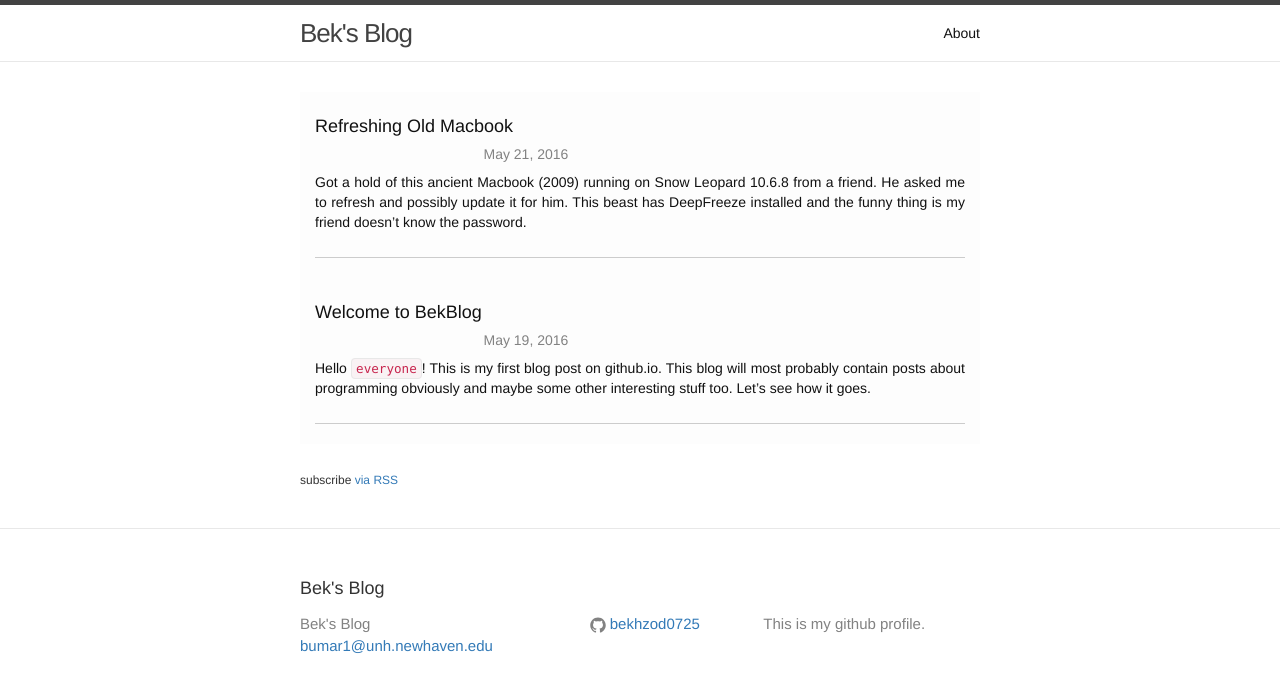
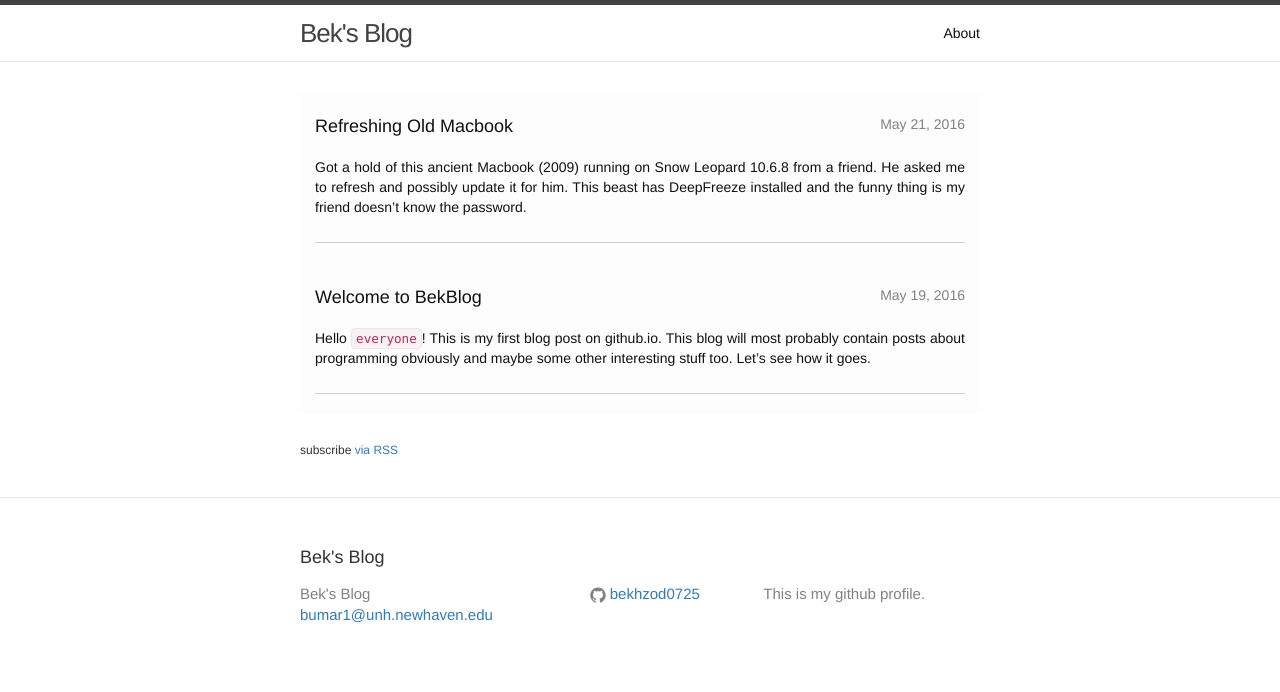
Before and after one commit to bekhzod0725/bekhzod0725.github.io, a Jekyll site: the page built from index.html, in a window 1280 px wide. Shown: the top 692 px of the page. Built offline with Jekyll 4.4.1, drawn with Linux system fonts in a browser that asks for light colours.

Commit message:
new post

```diff
--- a/index.html
+++ b/index.html
@@ -19,7 +19,7 @@
               </div>
               {% else %}
                   <h4 class="row">
-                      <span class="index-post-title col-md-8" align="left">{{ post.title }}</span>
+                      <span class="index-post-title col-md-7" align="left">{{ post.title }}</span>
                       <span class="post-meta post-date col-md-5" align="right">
                           {{ post.date | date: "%b %-d, %Y" }}
                       </span>
```
